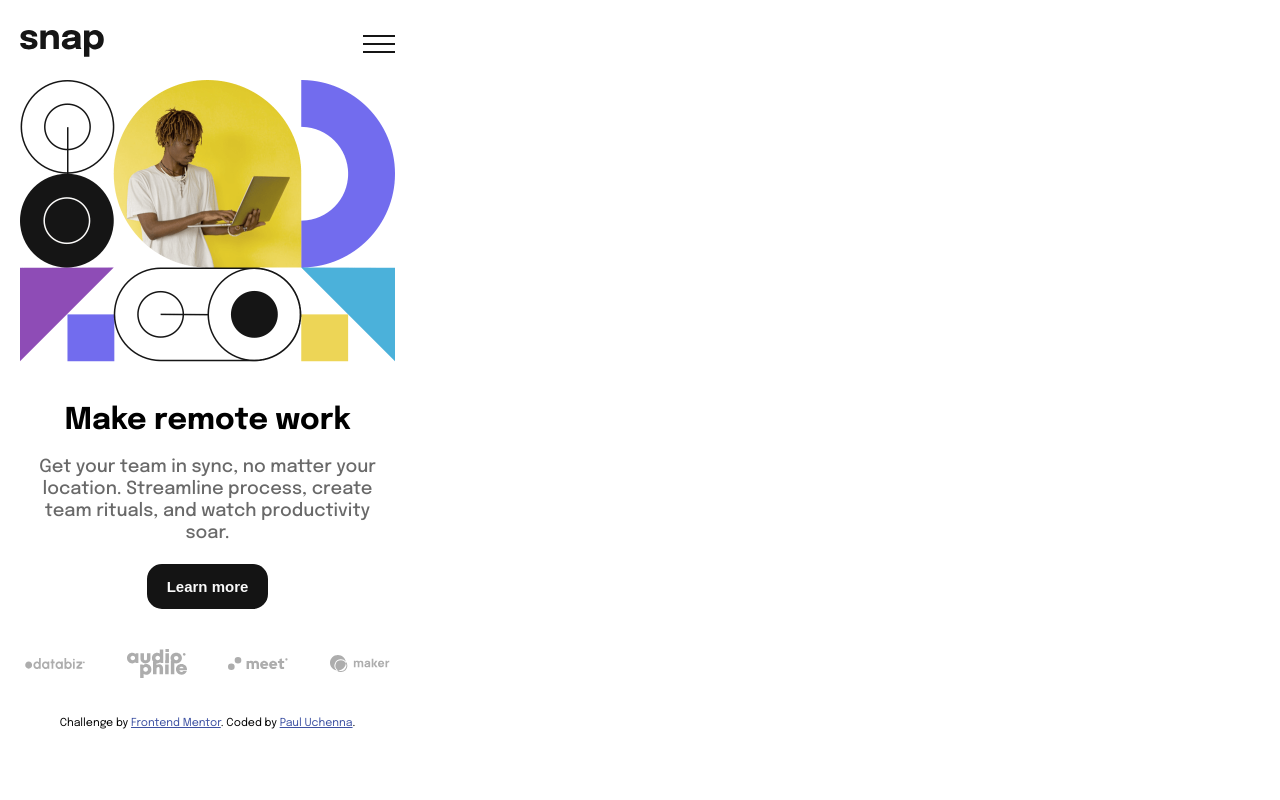
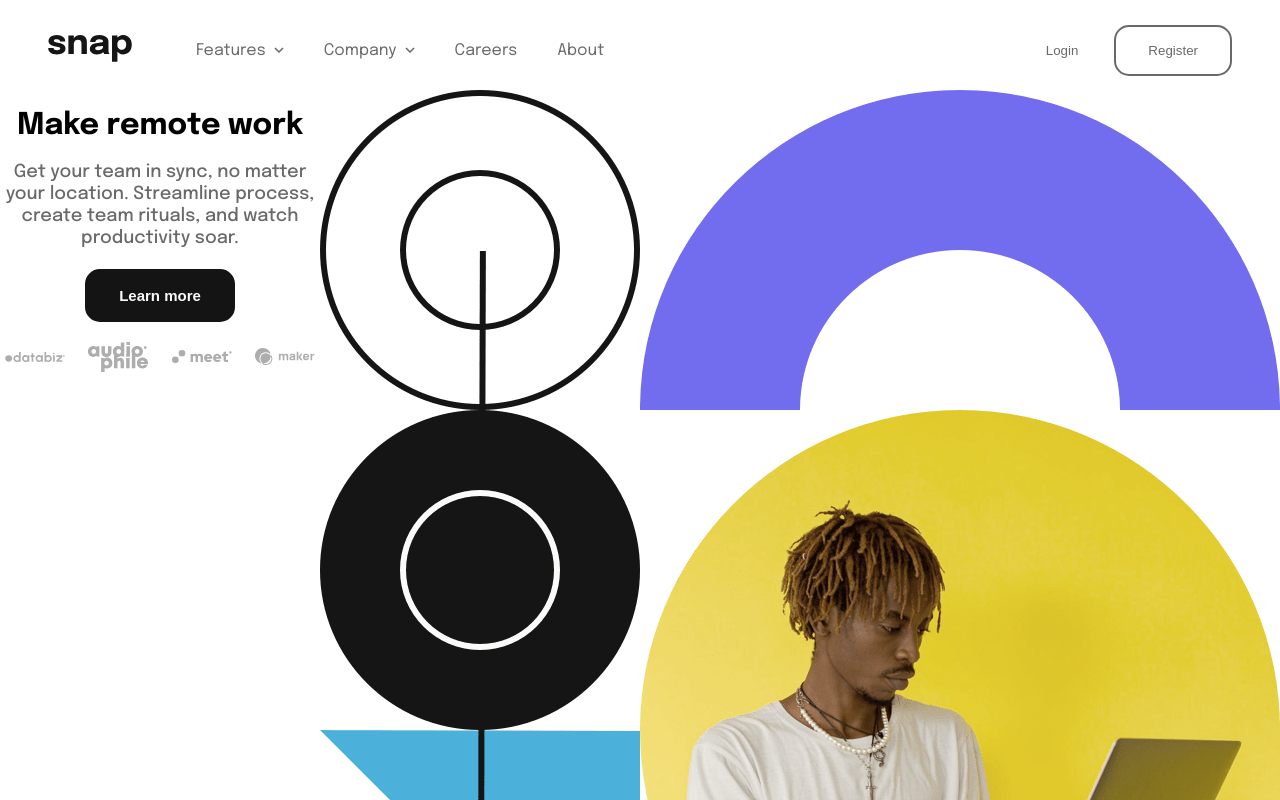
Before and after one commit to Paul-Uchenna/intro-section-with-dropdown-navigation-main, a plain HTML site: page index.html in a window 1280 px wide. Shown: the top 800 px of the page. Drawn offline with Linux system fonts and the light colour scheme.

Commit message:
Desktop view Nav active

```diff
--- a/index.html
+++ b/index.html
@@ -18,6 +18,61 @@
   <body>
     <div class="container">
       <nav class="navbar">
+        <!-- Desktop view -->
+        <div class="desktop-view">
+          <div class="nav-left">
+            <div class="nav-logo">
+              <img src="./images/logo.svg" alt="logo" />
+            </div>
+            <ul class="nav-links">
+              <li>
+                Features
+                <img
+                  src="./images/icon-arrow-down.svg"
+                  class="arrow"
+                  alt="arrow down"
+                />
+                <div class="sub-menu one">
+                  <p class="sub-link">
+                    <img src="./images/icon-todo.svg" alt="icon" /> Todo List
+                  </p>
+                  <p class="sub-link">
+                    <img src="./images/icon-calendar.svg" alt="icon" /> Calendar
+                  </p>
+                  <p class="sub-link">
+                    <img src="./images/icon-reminders.svg" alt="icon" />
+                    Reminders
+                  </p>
+                  <p class="sub-link">
+                    <img src="./images/icon-planning.svg" alt="icon" /> Planning
+                  </p>
+                </div>
+              </li>
+              <li>
+                Company
+                <img
+                  src="./images/icon-arrow-down.svg"
+                  class="arrow"
+                  alt="arrow down"
+                />
+                <div class="sub-menu two">
+                  <p class="sub-link">History</p>
+                  <p class="sub-link">Our Team</p>
+                  <p class="sub-link">Blog</p>
+                </div>
+              </li>
+              <li>Careers</li>
+              <li>About</li>
+            </ul>
+          </div>
+          <div class="nav-right">
+            <button class="transparent-btn">Login</button>
+            <button class="outlined-btn">Register</button>
+          </div>
+        </div>
+
+        <!-- mobile view -->
+        <div class="mobile-view">
           <div class="logo">
             <img src="/images/logo.svg" alt="logo" />
           </div>
@@ -36,7 +91,10 @@
               <div class="nav-links toogle-drop">
                 <div class="features">Features</div>
                 <button class="icon-arrow-down">
-                <img src="/images/icon-arrow-down.svg" alt="icon-arrow-down" />
+                  <img
+                    src="/images/icon-arrow-down.svg"
+                    alt="icon-arrow-down"
+                  />
                 </button>
               </div>
 
@@ -62,7 +120,10 @@
               <div class="nav-links toogle-drop">
                 <div class="company">Company</div>
                 <button class="icon-arrow-down">
-                <img src="/images/icon-arrow-down.svg" alt="icon-arrow-down" />
+                  <img
+                    src="/images/icon-arrow-down.svg"
+                    alt="icon-arrow-down"
+                  />
                 </button>
               </div>
 
@@ -85,10 +146,20 @@
               <button class="register">Register</button>
             </div>
           </div>
+        </div>
       </nav>
 
       <header class="header-container">
-        <img src="/images/image-hero-mobile.png" alt="" />
+        <img
+          src="/images/image-hero-mobile.png"
+          alt=""
+          class="image-hero-mobile"
+        />
+        <img
+          src="/images/image-hero-desktop.png"
+          alt=""
+          class="image-hero-desktop"
+        />
         <main class="header-main">
           <h2 class="title-header">Make remote work</h2>
           <p class="description">
--- a/script.js
+++ b/script.js
@@ -1,6 +1,17 @@
 const toggleButtons = document.querySelectorAll(".toogle-links");
 const mobileMenu = document.querySelector(".mobile-menu-collapsed");
+const navLinks = document.querySelectorAll(".nav-links li");
 
+// Desktop toggle
+navLinks.forEach((link) => {
+  const subMenu = link.querySelector(".sub-menu");
+  link.addEventListener("click", () => {
+    link.classList.toggle("active");
+    subMenu.classList.toggle("active-menu");
+  });
+});
+
+// Mobile toggle
 toggleButtons.forEach((button) => {
   button.addEventListener("click", () => {
     mobileMenu.classList.toggle("show-menu");
--- a/style.css
+++ b/style.css
@@ -20,6 +20,11 @@
 
 html {
   box-sizing: border-box;
+  scroll-behavior: smooth;
+}
+
+a {
+  text-decoration: none;
 }
 
 button {
@@ -31,27 +36,35 @@ button {
 
 body {
   font-family: "Epilogue", sans-serif;
-  padding: 20px;
-  height: 100vh;
+  display: flex;
+  align-items: center;
+  justify-content: center;
 }
 
 .attribution {
-  font-size: 11px;
+  font-size: 14px;
   text-align: center;
-  margin: 10px 0;
+  padding: 12px;
+  background: #4e4e4e;
+  color: #fff;
+  padding: 24px;
 }
-
 .attribution a {
-  color: hsl(228, 45%, 44%);
+  color: hsl(228, 45%, 60%);
 }
 
 .container {
   width: 375px;
+  min-height: calc(100vh - 69px);
   padding-top: 10px;
   position: relative;
 }
 
-.navbar {
+.navbar .desktop-view {
+  display: none;
+}
+
+.navbar .mobile-view {
   display: flex;
   justify-content: space-between;
 }
@@ -138,10 +151,14 @@ body {
   margin-left: 13px;
 }
 
-.header-container img {
+.header-container .image-hero-mobile {
   width: 100%;
   margin-top: 1.2rem;
   margin-bottom: 1.2rem;
+}
+
+.header-container .image-hero-desktop {
+  display: none;
 }
 
 .header-main {
@@ -172,7 +189,7 @@ body {
 .btn-learn {
   background-color: var(--almost-black);
   color: var(--almost-white);
-  padding: 12px 18px;
+  padding: 1rem 2rem;
   border-radius: 15px;
   font-size: 15px;
   font-weight: 700;
@@ -196,3 +213,130 @@ body {
   background-color: var(--almost-white);
   color: var(--almost-black);
 }
+
+@media (min-width: 1040px) {
+  .container {
+    width: 1440px;
+    overflow: hidden;
+  }
+
+  .navbar {
+    width: 100vw;
+    height: 80px;
+    display: flex;
+    align-items: center;
+  }
+
+  .navbar .desktop-view {
+    display: flex;
+    width: 100%;
+    align-items: center;
+    justify-content: space-between;
+    max-width: 1440px;
+    margin: 0 auto;
+    padding-inline: 3rem;
+  }
+
+  .navbar .desktop-view .nav-left {
+    display: flex;
+    align-items: center;
+  }
+
+  .nav-links {
+    display: flex;
+    margin-left: 4rem;
+    list-style: none;
+    gap: 2.5rem;
+  }
+
+  .nav-links li {
+    cursor: pointer;
+    color: var(--medium-gray);
+    display: flex;
+    align-items: center;
+    gap: 0.5rem;
+    position: relative;
+    user-select: none;
+  }
+  .nav-links li:hover {
+    color: var(--almost-black);
+  }
+
+  .sub-menu {
+    display: none;
+    flex-direction: column;
+    position: absolute;
+    background-color: white;
+    gap: 1rem;
+    box-shadow: 0px 0px 10px 3px rgba(0, 0, 0, 0.75);
+    padding: 1rem;
+    border-radius: 10px;
+  }
+
+  .one {
+    bottom: -247px;
+    right: 0;
+  }
+  .two {
+    bottom: -197px;
+  }
+  .sub-menu .sub-link {
+    display: flex;
+    align-items: center;
+    width: 150px;
+    gap: 1rem;
+    margin-bottom: 1rem;
+  }
+
+  .active .arrow {
+    transform: rotate(180deg);
+    transition: 0.2s;
+  }
+  .active-menu {
+    display: flex !important;
+  }
+
+  .outlined-btn,
+  .transparent-btn {
+    padding: 1rem 2rem;
+    border-radius: 15px;
+    color: var(--medium-gray);
+    cursor: pointer;
+  }
+
+  .outlined-btn {
+    border: 2px solid var(--medium-gray);
+  }
+
+  .transparent-btn {
+    border: none;
+  }
+  .transparent-btn:hover {
+    color: var(--almost-black);
+    font-weight: 700;
+  }
+
+  .outlined-btn:hover {
+    color: var(--almost-black);
+    font-weight: 700;
+  }
+
+  .navbar .mobile-view {
+    display: none;
+  }
+
+  .header-container {
+    display: flex;
+    /* min-height: calc(100vh - 69px) */
+  }
+
+  .header-container .image-hero-mobile {
+    display: none;
+  }
+
+  .header-container .image-hero-desktop {
+    display: block;
+    order: 2;
+    /* height: 70vh; */
+  }
+}
```
Lines whose indentation alone changed are shown as unchanged.
